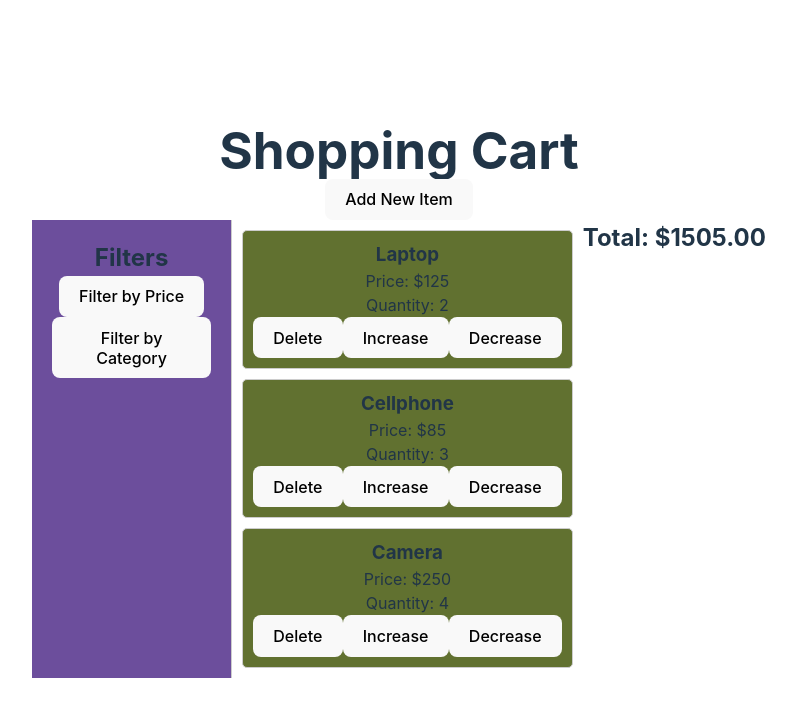
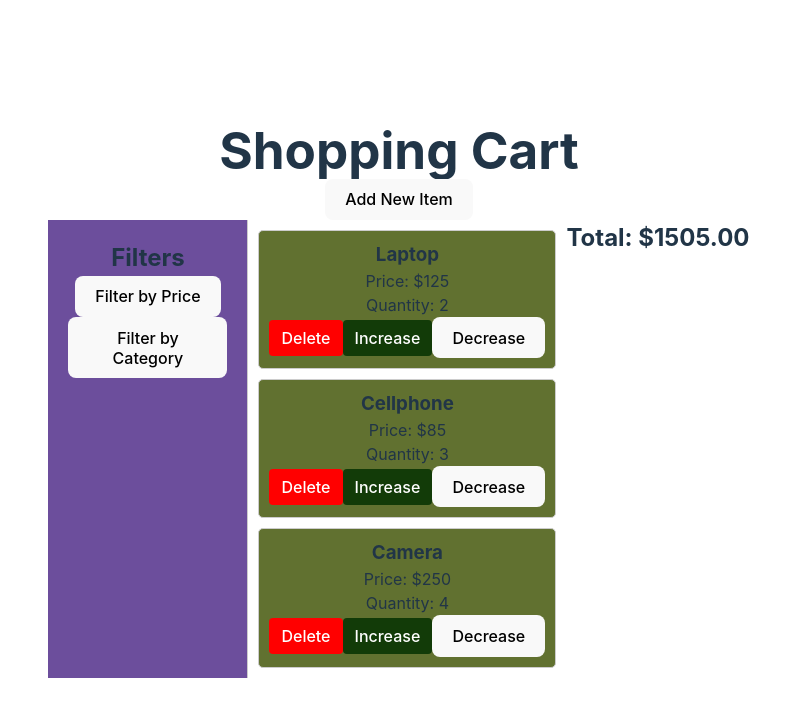
Before and after one commit to AnthonyOlmos624/Week14-, a React (Vite) app: page / in a window 1280 px wide. Shown: the top 716 px of the page, without its empty margins (241-1037 px from the left). Built offline with nearby package versions, Linux system fonts and the light colour scheme.

Commit message:
added  a className to the delete and increase buttons

```diff
--- a/src/components/ItemCard.tsx
+++ b/src/components/ItemCard.tsx
@@ -1,4 +1,4 @@
-import React from "react";
+
 import { Item } from './testData'
 
 //Should define the props for ItemCard where 'item' is of type Item. Adding delete and update function so that it can accept the prop
@@ -14,8 +14,8 @@ function ItemCard ({ item, deleteItem, updateQuantity }: ItemCardProps) {
             <h3>{item.name}</h3>
             <p>Price: ${item.price}</p>
             <p>Quantity: {item.quantity}</p>
-            <button onClick={() => deleteItem(item.id)}>Delete</button>
-            <button onClick={() => updateQuantity(item.id, Math.max(0, item.quantity + 1))}>Increase</button>
+            <button onClick={() => deleteItem(item.id)} className="delete-button">Delete</button>
+            <button onClick={() => updateQuantity(item.id, Math.max(0, item.quantity + 1))} className="increase-button">Increase</button>
             <button onClick={() => updateQuantity(item.id, Math.max(0, item.quantity - 1))}>Decrease</button>
         </div>
     );
```
